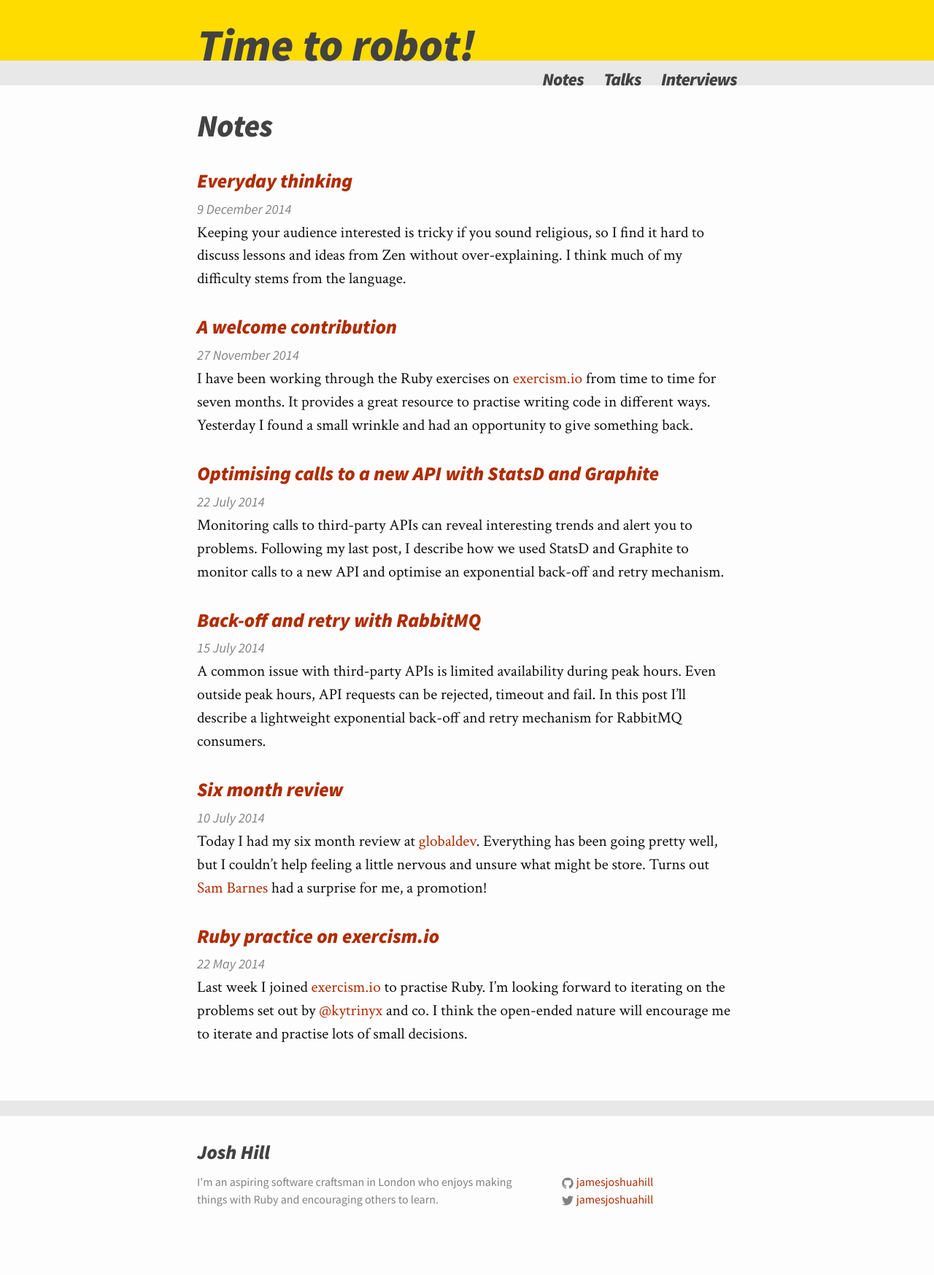
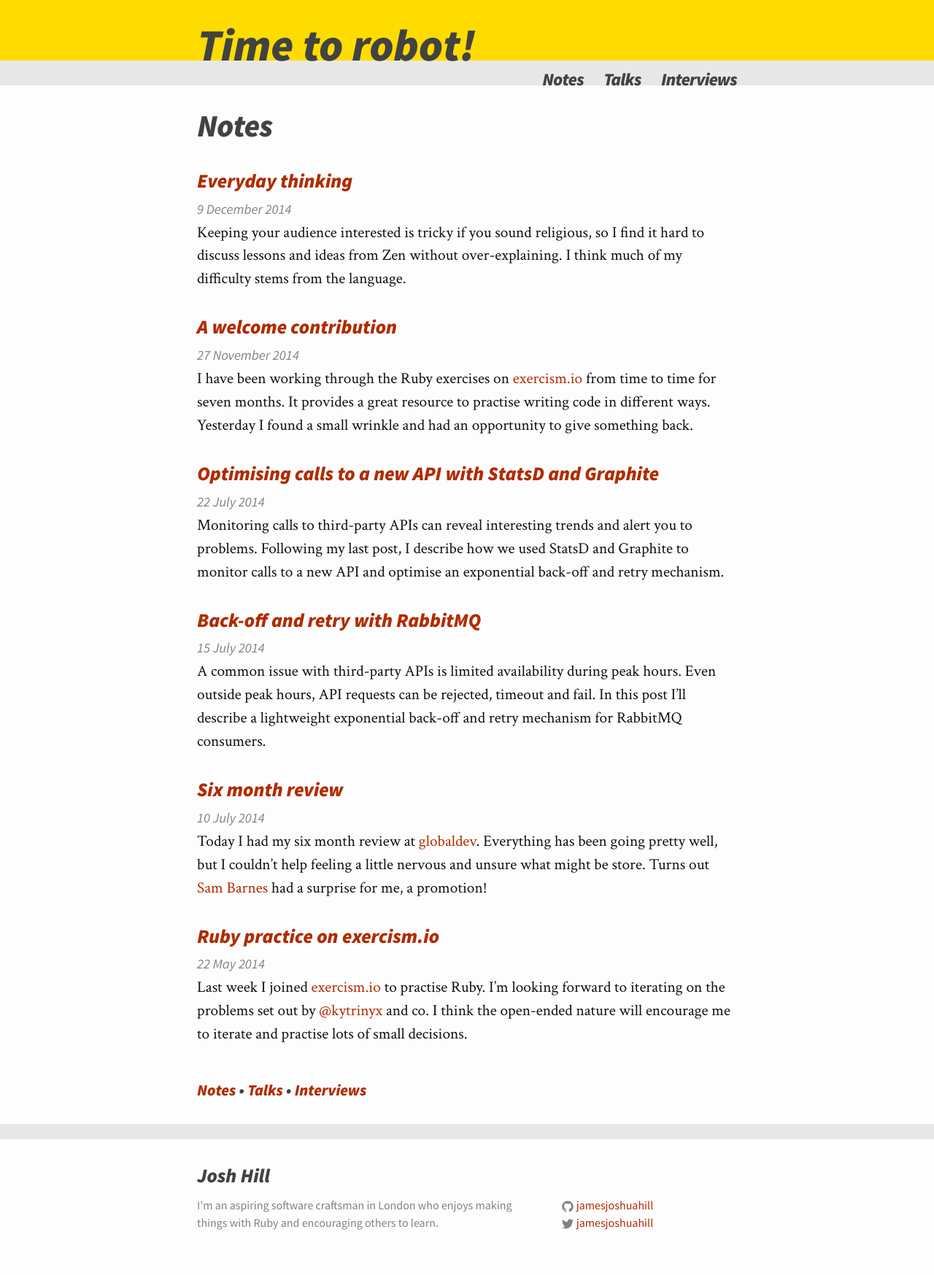
Before and after one commit to jamesjoshuahill/jamesjoshuahill.github.io, a Jekyll site: the page built from notes/index.html, in a window 1280 px wide. Shown: the whole page at 73% size. Built offline with Jekyll 4.4.1, drawn with Linux system fonts in a browser that asks for light colours; before the commit the page ends 1715 px from its top, so only the background shows below that.

Commit message:
Add category links

```diff
--- /dev/null
+++ b/_includes/categories.html
@@ -0,0 +1,5 @@
+<h2 class="categories">
+  <a class="category-link" href="{{ site.baseurl }}/notes/">Notes</a> •
+  <a class="category-link" href="{{ site.baseurl }}/talk/">Talks</a> •
+  <a class="category-link" href="{{ site.baseurl }}/interview/">Interviews</a>
+</h2>
--- a/_layouts/post.html
+++ b/_layouts/post.html
@@ -23,6 +23,7 @@ layout: default
         </li>
       {% endfor %}
     </ul>
+    {% include categories.html %}
   </footer>
 
 </div>
--- a/_sass/_layout.scss
+++ b/_sass/_layout.scss
@@ -245,8 +245,13 @@
         font-style: italic;
         list-style: none;
         margin-left: 0;
-        margin-bottom: 0;
+        margin-bottom: $spacing-unit / 2;
     }
+}
+
+.categories {
+    font-size: $base-font-size;
+    margin-bottom: 0;
 }
 
 .post-meta {
--- a/interview/index.html
+++ b/interview/index.html
@@ -9,4 +9,5 @@ title: Interviews
       {% include post-summary.html %}
     {% endfor %}
   </ul>
+  {% include categories.html %}
 </div>
--- a/notes/index.html
+++ b/notes/index.html
@@ -9,4 +9,5 @@ title: Notes
       {% include post-summary.html %}
     {% endfor %}
   </ul>
+  {% include categories.html %}
 </div>
--- a/talk/index.html
+++ b/talk/index.html
@@ -9,4 +9,5 @@ title: Talks
       {% include post-summary.html %}
     {% endfor %}
   </ul>
+  {% include categories.html %}
 </div>
```
Lines whose indentation alone changed are shown as unchanged.
